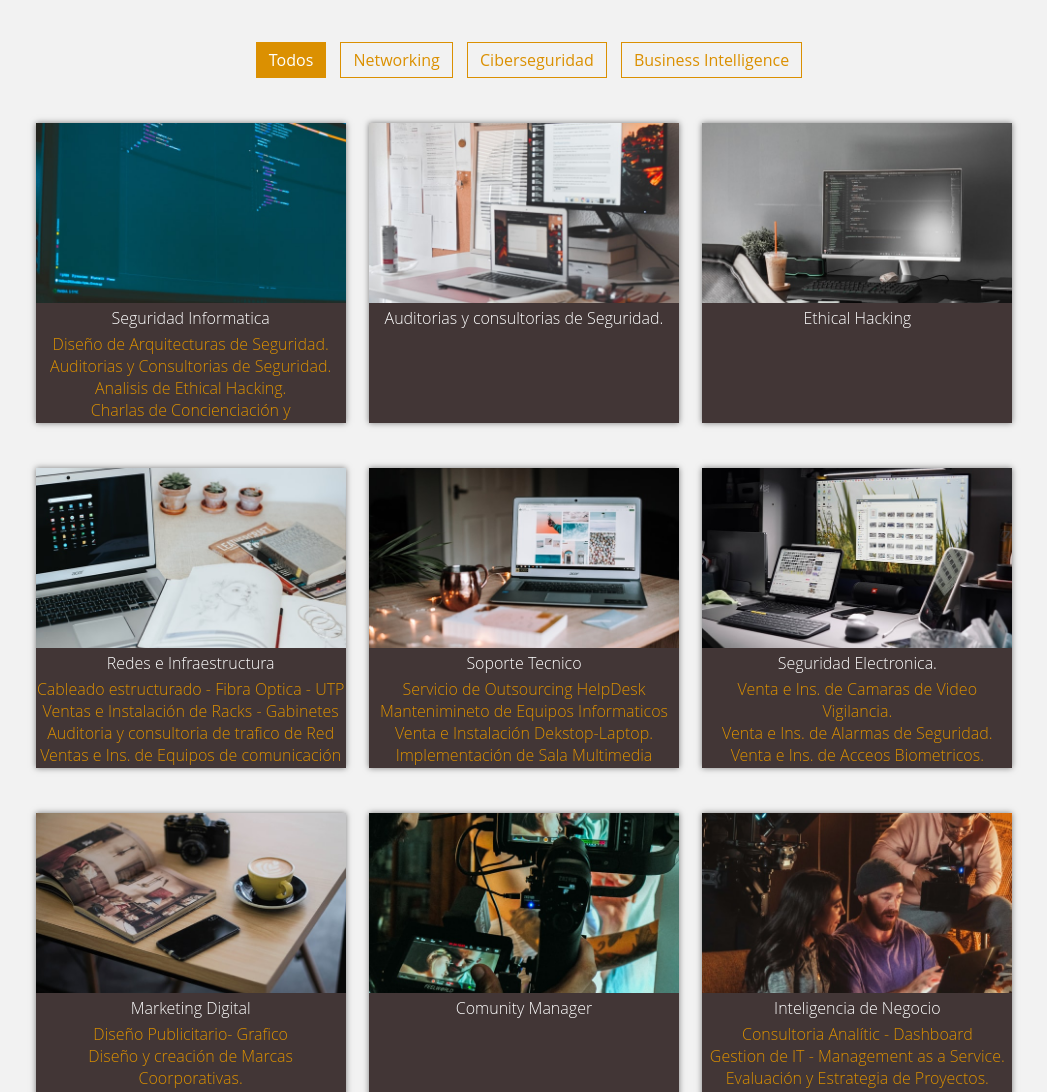
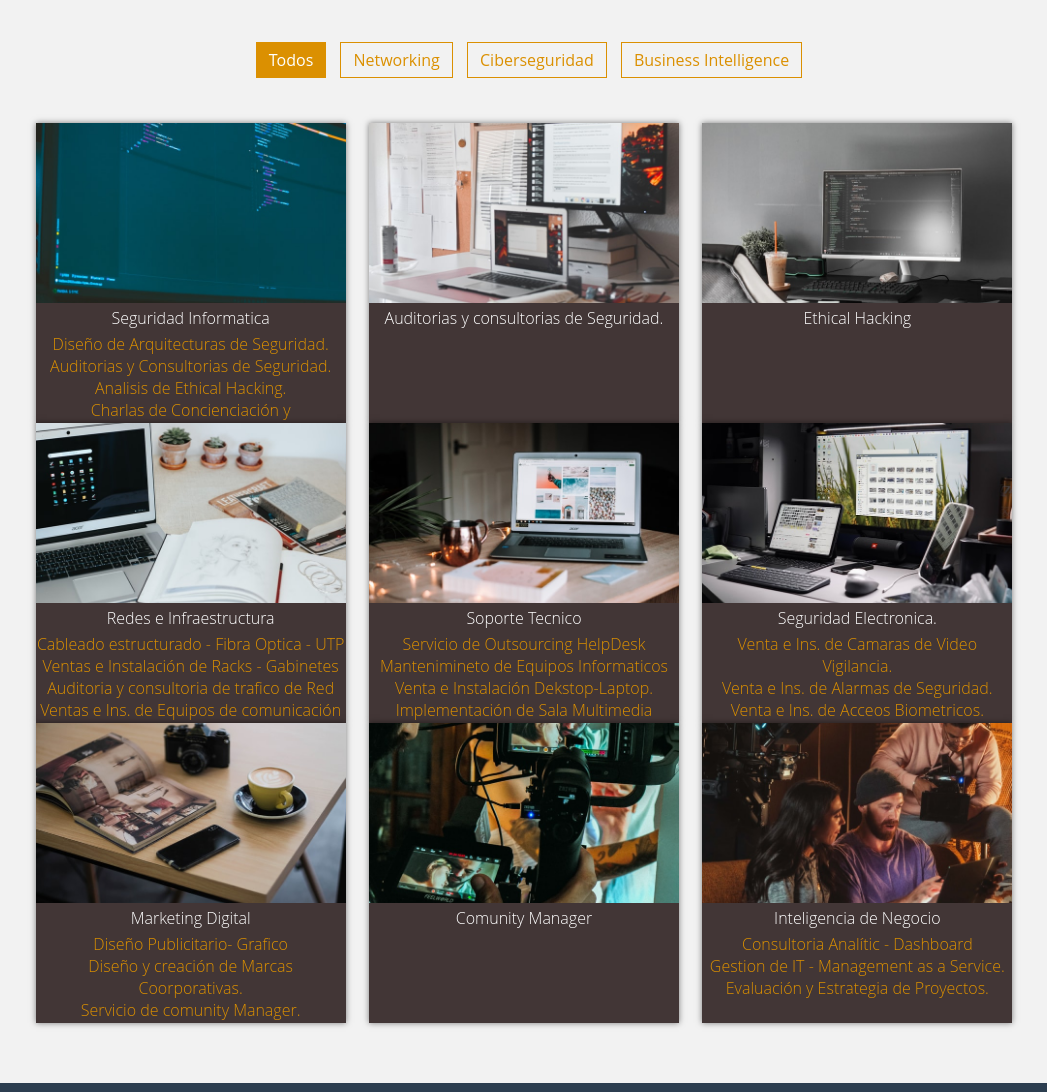
Before and after one commit to M4rv1c0s/OSATI, a plain HTML site: page index.html in a window 1280 px wide. Shown: the part 2584-3676 px from the top of the page, without its empty margins (116-1163 px from the left). Drawn offline with Linux system fonts and the light colour scheme.

Commit message:
Add files via upload

```diff
--- a/estilos.css
+++ b/estilos.css
@@ -357,15 +357,23 @@ input[type="submit"]{
     justify-content: space-around;
 }
 
-.galeria-work .cont-work{
+/*.galeria-work .cont-work{
     width: 31%;
     box-shadow: 0 0 6px 0 rgba(0,0,0,.5);
     height:300px;
     overflow: hidden;
     margin-bottom: var(--espacios-contenidos);
     background:rgba(20, 4, 4, 0.788);
-}
+}*/
 
+.cont-work{
+    width: 31%;
+    box-shadow: 0 0 6px 0 rgba(0,0,0,.5);
+    height:300px;
+    overflow: hidden;
+    margin-bottom: var(--espacios-contenido);
+    background:rgba(20, 4, 4, 0.788);
+  }
 .img-work{
     height: 60%;
     width: 100%;
@@ -426,6 +434,7 @@ input[type="submit"]{
     .nav2{
         color:#fff;
     }
+
     .icono{
         display:block;
         cursor:pointer;
@@ -469,21 +478,28 @@ input[type="submit"]{
     :root{
         --espacios-contenido: 25px;
     }
+
     .textos>h1{ font-size: 50px;}
+
     .textos>h2{font-size:25px;}
+
     .content-card{
         width:90%;
     }
+
     .caja-servicios{
         width:90%;
         margin-bottom: var(--margenes);
     }
+
     .cont-work{
-        width:85%
+        width: 85%;
     }
+
     .marca-logo{
         width:80%;
     }
+
     .iconos{
         margin:auto;
     }
```
